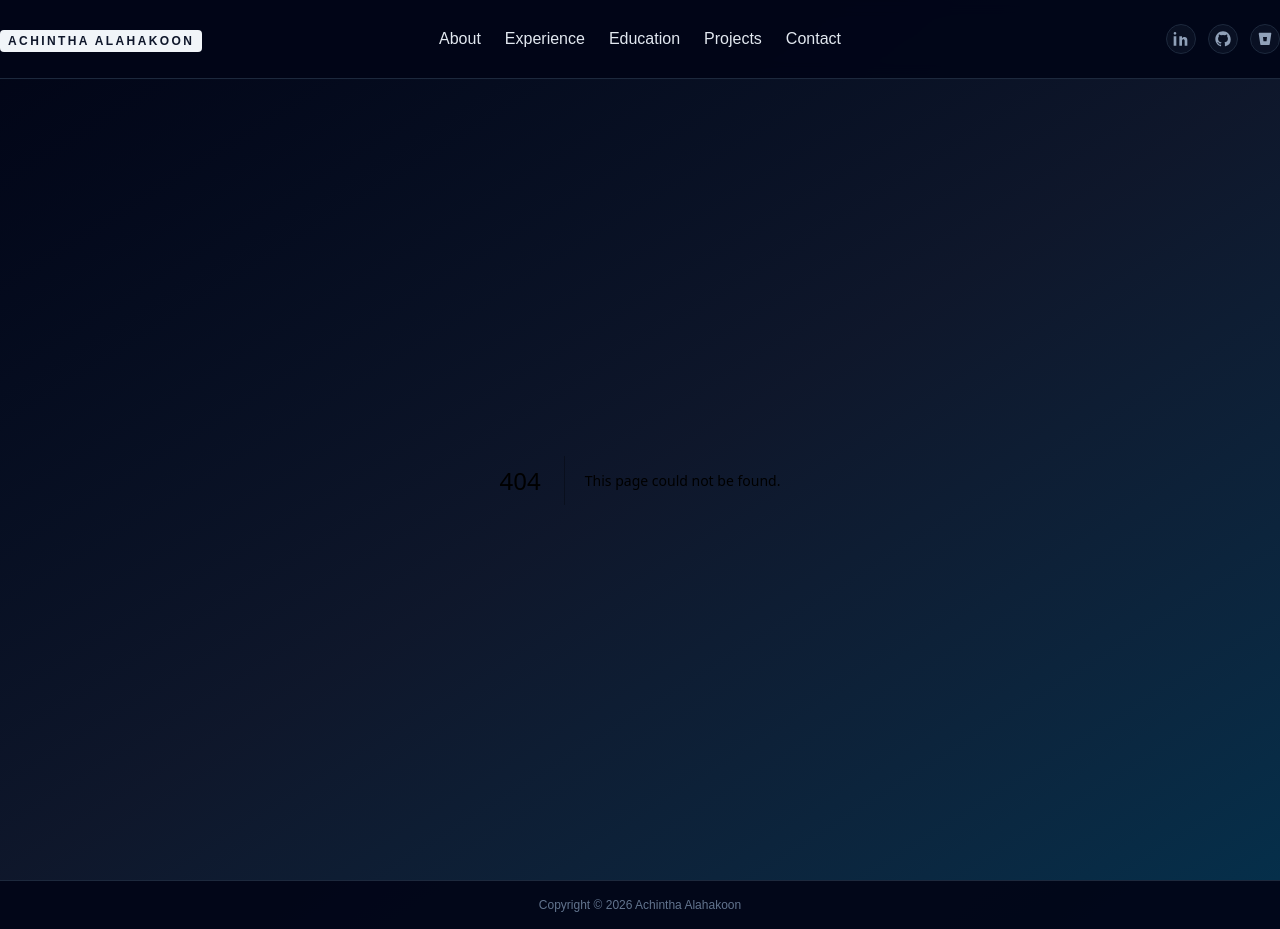
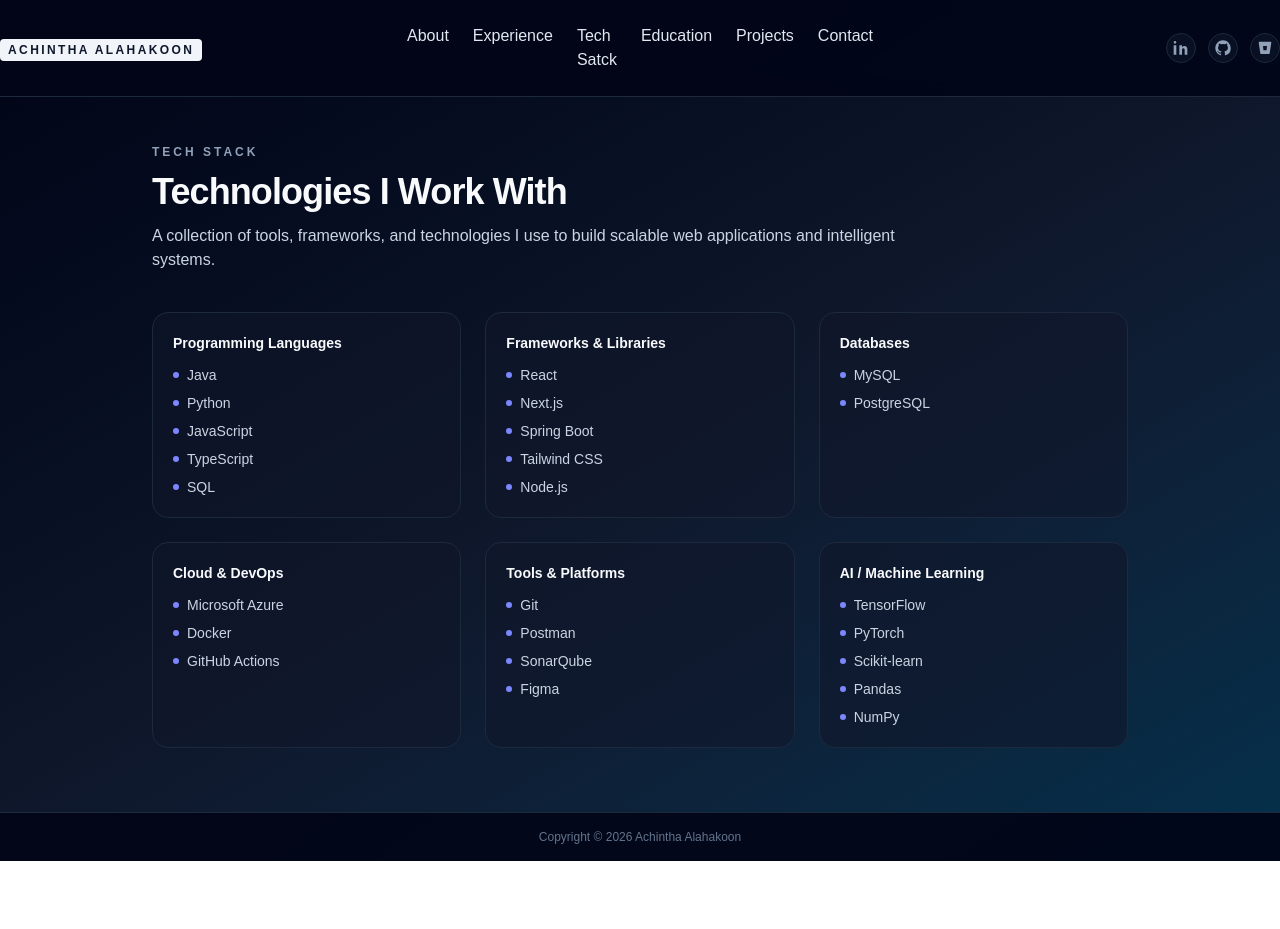
Before and after one commit to achintha-alahakoon/Portfolio, a Next.js app: page /techstack in a window 1280 px wide. Before the commit this address had no page. After the commit the page ends 861 px from the top, so only its background shows below. Built offline with nearby package versions, Linux system fonts and the light colour scheme.

Commit message:
Add Tech Stack Page

```diff
--- /dev/null
+++ b/app/techstack/page.tsx
@@ -0,0 +1,5 @@
+import TechStackPage from "../../components/pages/TechStackPage";
+
+export default function TechStack() {
+    return <TechStackPage />;
+}
--- a/components/Navbar.tsx
+++ b/components/Navbar.tsx
@@ -3,6 +3,7 @@
 const navItems = [
   { href: "/about", label: "About" },
   { href: "/experience", label: "Experience" },
+  { href: "/techstack", label: "Tech Satck"},
   { href: "/education", label: "Education" },
   { href: "/projects", label: "Projects" },
   { href: "/contact", label: "Contact" },
--- /dev/null
+++ b/components/pages/TechStackPage.tsx
@@ -0,0 +1,68 @@
+const techStack = [
+    {
+      category: "Programming Languages",
+      items: ["Java", "Python", "JavaScript", "TypeScript", "SQL"],
+    },
+    {
+      category: "Frameworks & Libraries",
+      items: ["React", "Next.js", "Spring Boot", "Tailwind CSS", "Node.js"],
+    },
+    {
+      category: "Databases",
+      items: ["MySQL", "PostgreSQL"],
+    },
+    {
+      category: "Cloud & DevOps",
+      items: ["Microsoft Azure", "Docker", "GitHub Actions"],
+    },
+    {
+      category: "Tools & Platforms",
+      items: ["Git", "Postman", "SonarQube", "Figma"],
+    },
+    {
+      category: "AI / Machine Learning",
+      items: ["TensorFlow", "PyTorch", "Scikit-learn", "Pandas", "NumPy"],
+    },
+  ];
+
+  export default function TechStackPage() {
+    return (
+      <main className="mx-auto max-w-5xl px-6 py-16">
+        <header className="mb-10 space-y-3">
+          <p className="text-xs font-semibold uppercase tracking-[0.25em] text-slate-400">
+            Tech Stack
+          </p>
+          <h1 className="text-3xl font-semibold tracking-tight text-slate-50 md:text-4xl">
+            Technologies I Work With
+          </h1>
+          <p className="max-w-3xl text-sm text-slate-300 md:text-base">
+            A collection of tools, frameworks, and technologies I use to build
+            scalable web applications and intelligent systems.
+          </p>
+        </header>
+
+        <section className="grid gap-6 sm:grid-cols-2 lg:grid-cols-3">
+          {techStack.map((group) => (
+            <div
+              key={group.category}
+              className="rounded-2xl border border-slate-800 bg-slate-900/60 p-5"
+            >
+              <h2 className="mb-3 text-sm font-semibold text-slate-50">
+                {group.category}
+              </h2>
+              <ul className="space-y-2 text-sm text-slate-300">
+                {group.items.map((item) => (
+                  <li
+                    key={item}
+                    className="flex items-center gap-2 before:h-1.5 before:w-1.5 before:rounded-full before:bg-indigo-400"
+                  >
+                    {item}
+                  </li>
+                ))}
+              </ul>
+            </div>
+          ))}
+        </section>
+      </main>
+    );
+  }
```
Also changed, not shown: app/about/page.tsx (line endings or trailing spaces), app/education/page.tsx (line endings or trailing spaces), app/experience/page.tsx (line endings or trailing spaces).
